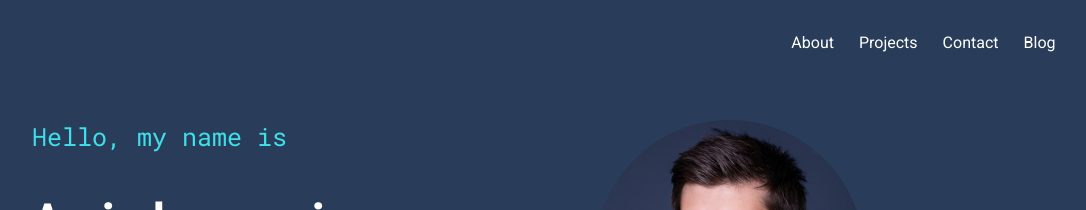
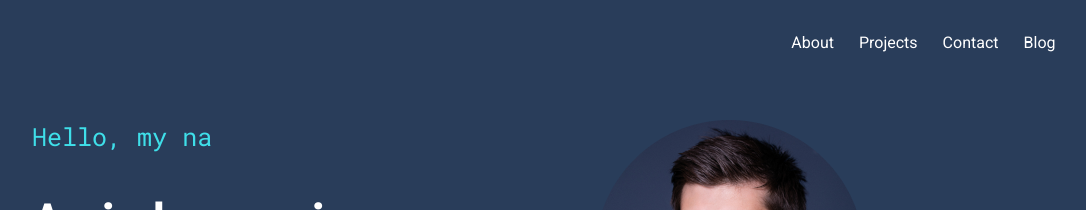
Before and after one commit to amir-bio/amirha.com-2020, a React (Create React App) app: page / in a window 1280 px wide. Shown: the top 210 px of the page, without its empty margins (192-1278 px from the left). Built offline with nearby package versions, Linux system fonts and the light colour scheme.

Commit message:
Add basic typing effect to intro

```diff
--- a/package.json
+++ b/package.json
@@ -10,7 +10,8 @@
     "react-dom": "^16.12.0",
     "react-scripts": "3.3.1",
     "typeface-roboto": "0.0.75",
-    "typeface-roboto-mono": "0.0.75"
+    "typeface-roboto-mono": "0.0.75",
+    "typewriter-effect": "^2.12.2"
   },
   "scripts": {
     "start": "react-scripts start",
--- a/src/components/AboutMe/index.js
+++ b/src/components/AboutMe/index.js
@@ -1,9 +1,20 @@
 import React from 'react'
+
+import Typewriter from 'typewriter-effect'
+
 const AboutMe = props => {
   return (
     <div id={props.id} className="content-box">
       <div>
-        <div className="mono-font secondary-blue">Hello, my name is</div>
+        <div className="mono-font secondary-blue">
+          <Typewriter
+            options={{
+              strings: ['Hello, my name is'],
+              autoStart: true,
+              loop: false
+            }}
+          />
+        </div>
         <h1 className="mono-font">Amirhossein Andohkosh</h1>
         <div>
           <p>
```
Also changed, not shown: 1 other file (tests, documents, lock files or other folders).
